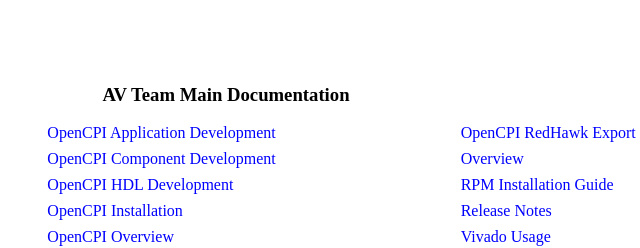
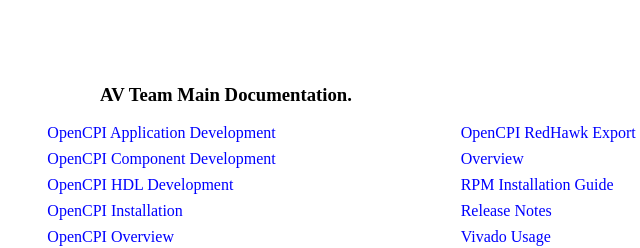
Before and after one commit to opencpi/opencpi.github.io, a plain HTML site: page index.html in a window 1280 px wide. Shown: the top 248 px of the page, 414-1054 px from the left. Drawn offline with Linux system fonts and the light colour scheme.

Commit message:
test update

```diff
--- a/index.html
+++ b/index.html
@@ -24,7 +24,7 @@ a:hover {
 </head>
 <h2 style="margin-bottom: 0px;">OpenCPI Documentation</h2>
 <p style="font-size: small; margin-top: 2px;"><i>Note: </i>See <a href="https://github.com/opencpi/opencpi/blob/release_1.4/doc/README.md">/doc/README.md</a> for the Recommended Reading Order.</p>
-<h3 style="text-align: center">AV Team Main Documentation</h3>
+<h3 style="text-align: center">AV Team Main Documentation.</h3>
 <ul class="collist">
 <li><a href="./Acronyms_and_Definitions.pdf">Acronyms and Definitions</a></li>
 <li><a href="./ANGRYVIPER_IDE_UG.pdf">ANGRYVIPER IDE UG</a></li>
```
